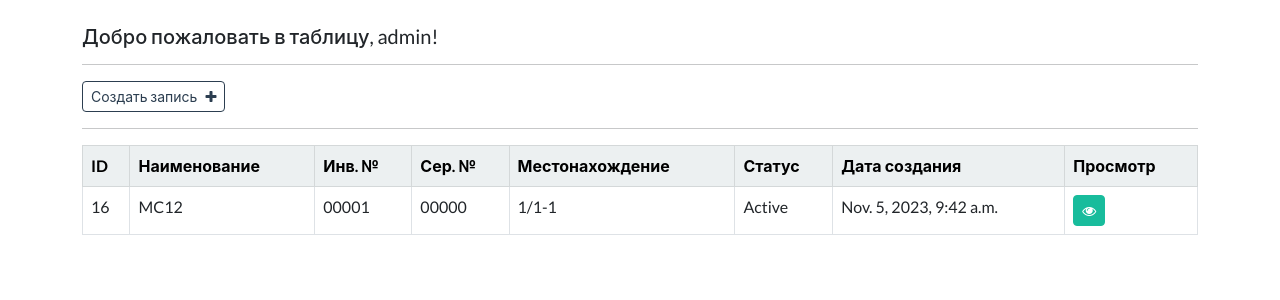
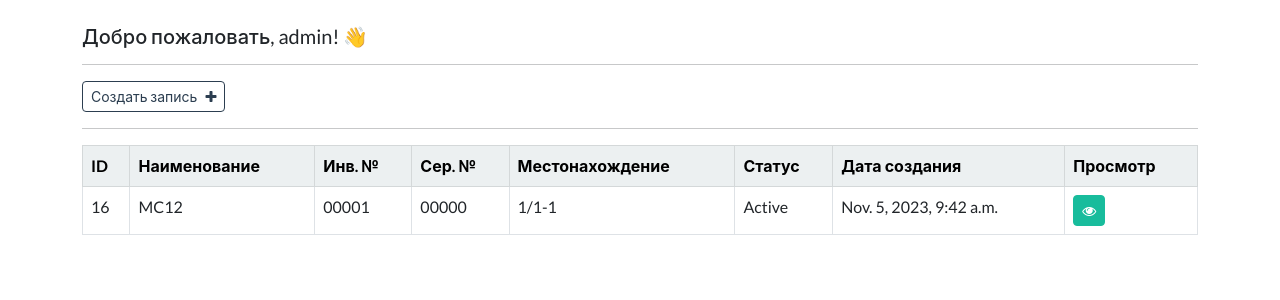
Before and after one commit to nSamsonik/passportsLIB-CRUD, a Django app: page /dashboard in a window 1280 px wide. Shown: the part 72-372 px from the top of the page. Run offline with Django 4.2, Linux system fonts and the light colour scheme; a user stored in the database is signed in; data comes from the database, SQL or seed files in the repository; both versions use the stored data as it was after the commit.

Commit message:
finally release

```diff
--- a/crm/webapp/templates/webapp/dashboard.html
+++ b/crm/webapp/templates/webapp/dashboard.html
@@ -2,7 +2,7 @@
 
 {% block content %}
 
-    <h5>Добро пожаловать в таблицу, {{user}}!</h5>
+    <h5>Добро пожаловать, {{user}}! 👋 </h5>
 
     <hr>
 
```
Also changed, not shown: crm/db.sqlite3.
